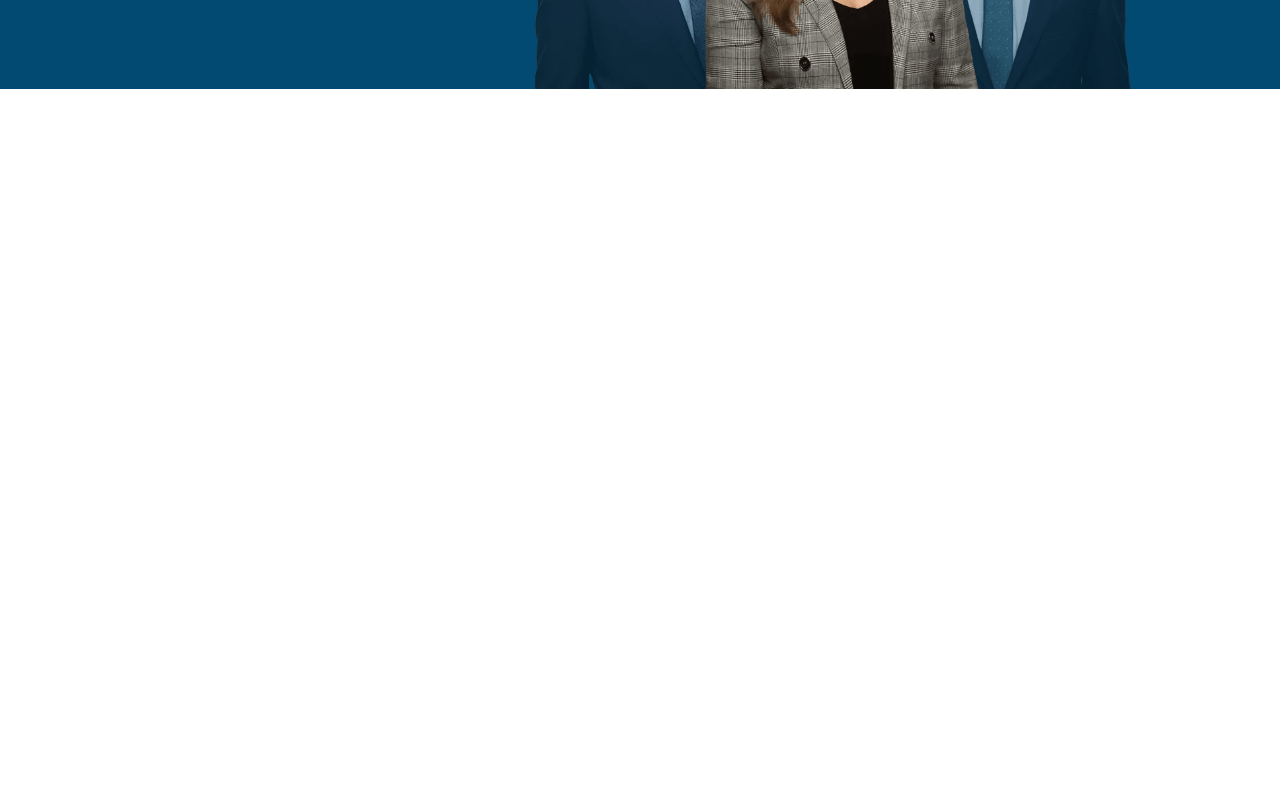
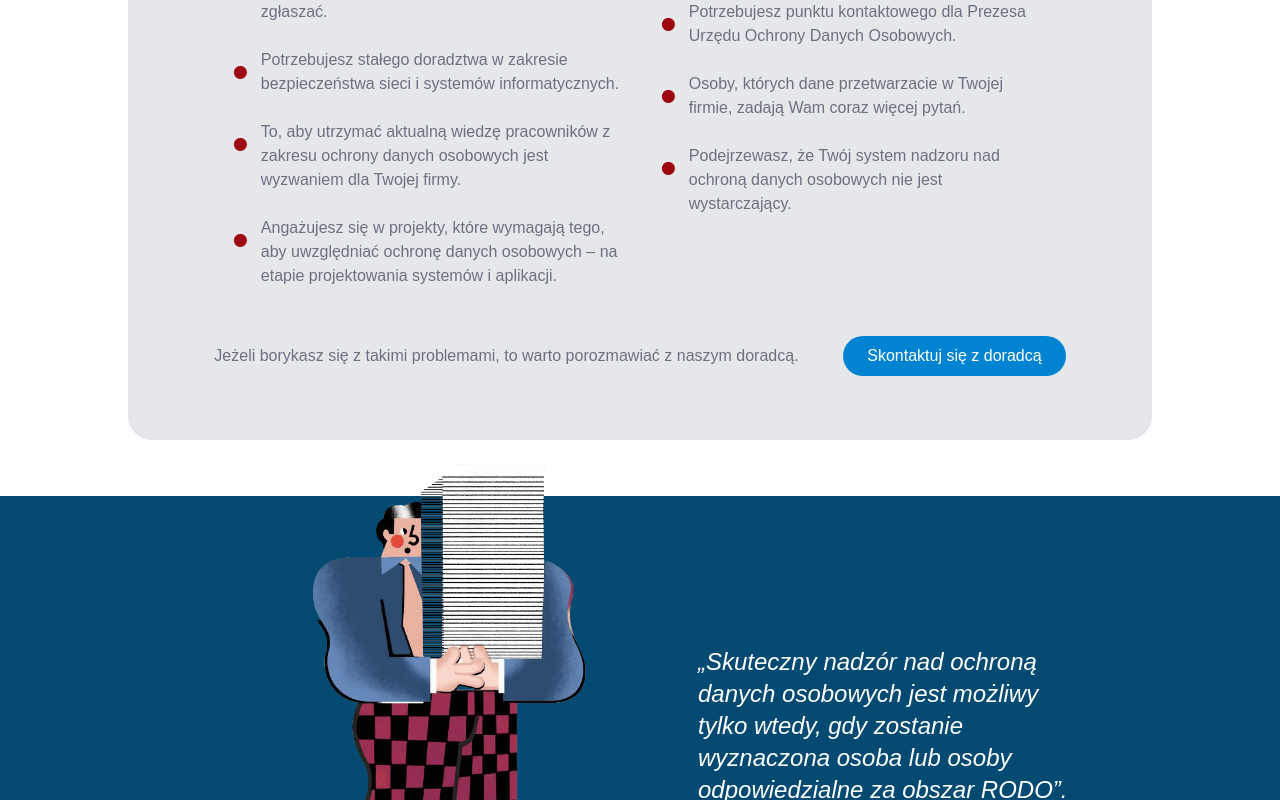
Before and after one commit to joemar-ceneza/odo24, a Next.js app: page /oferta/1 in a window 1280 px wide. Shown: the part 680-1480 px from the top of the page. Before the commit the page ends 800 px from the top, so only its background shows below. Built offline with nearby package versions, Linux system fonts and the light colour scheme.

Commit message:
fix: correct import path for IodQuoteSection and update component export name to OutSourcing

```diff
--- a/src/app/oferta/[slug]/page.tsx
+++ b/src/app/oferta/[slug]/page.tsx
@@ -1,11 +1,15 @@
 import HeroSection from "@/components/HeroSection";
-import IodQuoteSection from "@/components/QuoteSection";
+import IodQuoteSection from "@/components/IodQuoteSection";
+import IodOutSourcingSection from "@/components/IodOutSourcingSection";
+import IodScopeSection from "@/components/IodScopeSection";
 
-export default function IodScopeSection() {
+export default function OutSourcing() {
   return (
     <section className="text-gray-500">
       <HeroSection />
       <IodQuoteSection />
+      <IodOutSourcingSection />
+      <IodScopeSection />
     </section>
   );
 }
```
